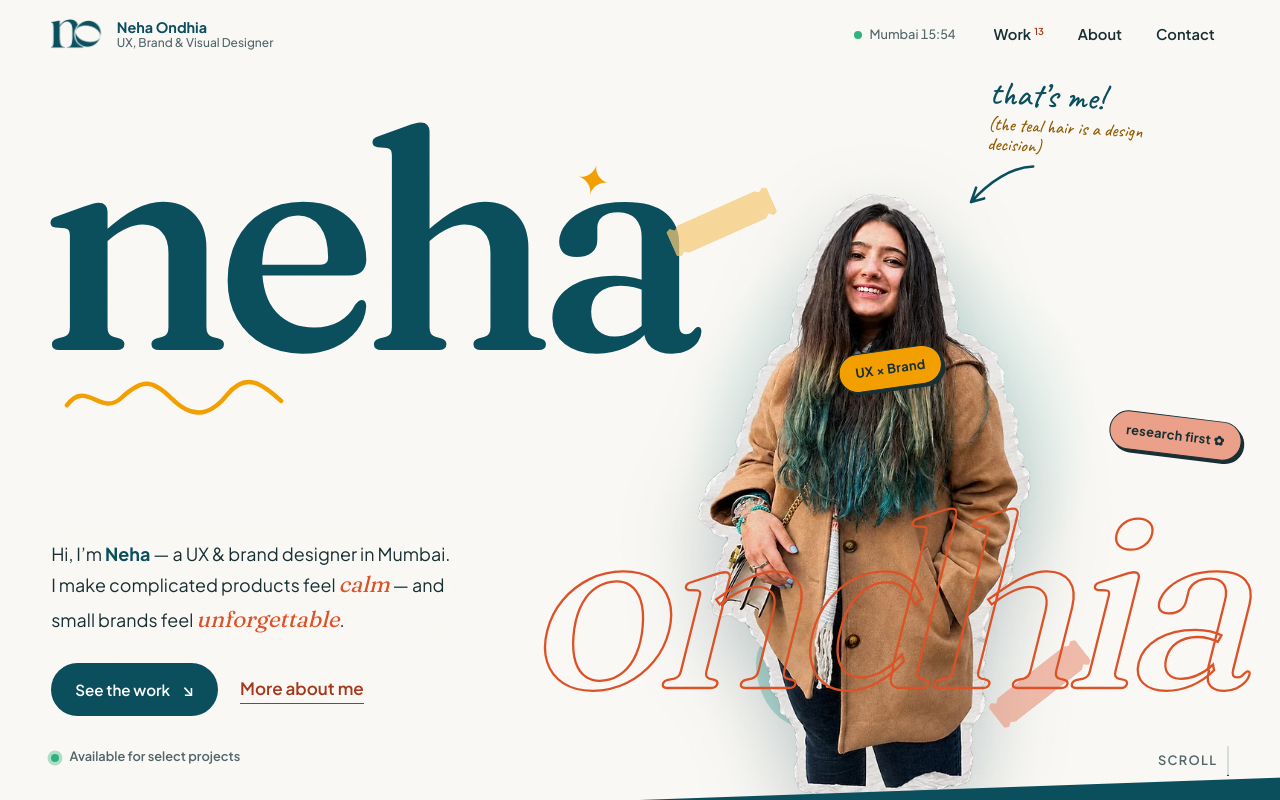
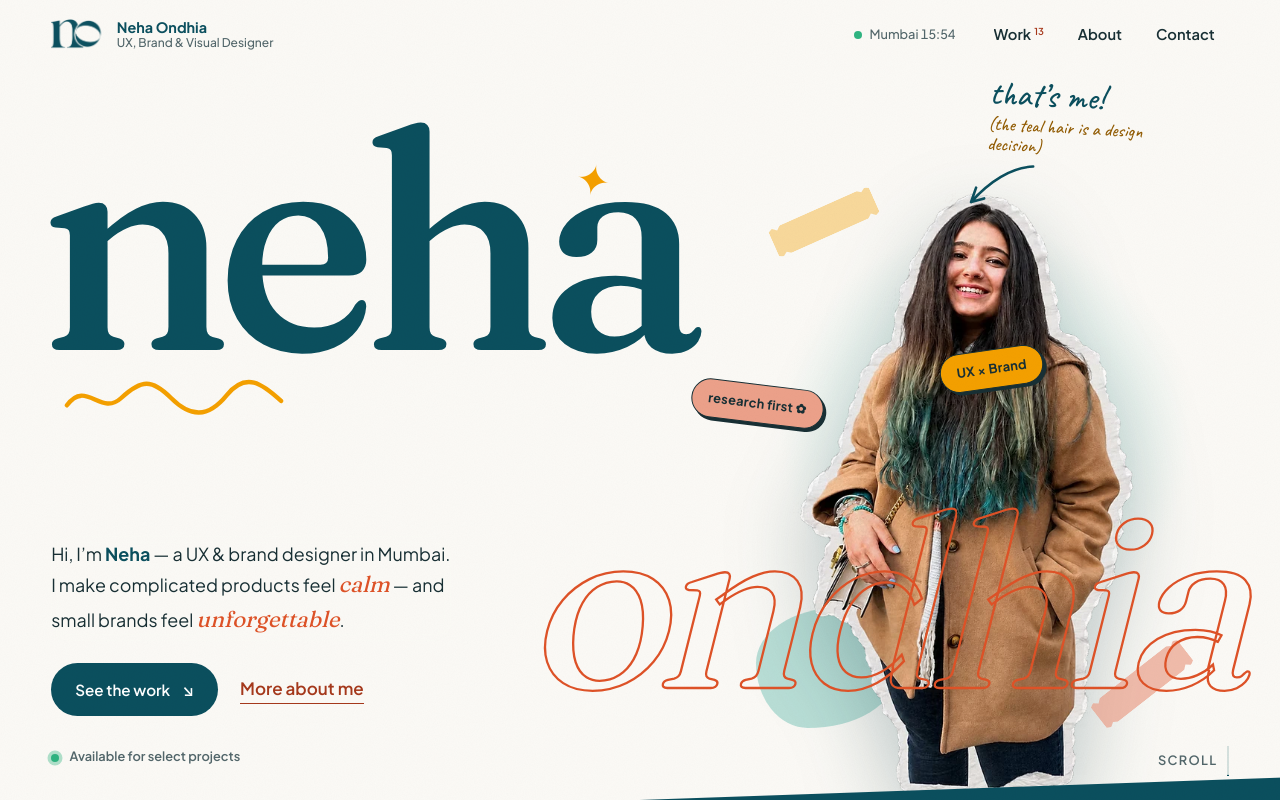
Before and after one commit to KANHA-KC/portfolio-neha, a Next.js app: page / in a window 1280 px wide. Shown: the top 800 px of the page. Built offline with nearby package versions, Linux system fonts and the light colour scheme; no server answers.

Commit message:
Reposition cutout to right edge in the red box area after animation

```diff
--- a/src/app/globals.css
+++ b/src/app/globals.css
@@ -681,9 +681,10 @@ em {
   position: absolute;
   width: 46vw;
   aspect-ratio: 1;
-  left: 65%;
+  right: 0;
+  left: auto;
   top: 54%;
-  translate: -40% -50%;
+  translate: 0 -50%;
   background: radial-gradient(closest-side, var(--light-aqua), rgba(200, 232, 226, 0) 70%);
   z-index: -1;
 }
@@ -754,10 +755,11 @@ em {
 .hero-cutout-wrap {
   position: absolute;
   z-index: 2;
-  left: 65%;
+  right: calc(var(--g) + 1vw);
+  left: auto;
   bottom: -2%;
   width: min(38vw, 64svh);
-  translate: -42% 0;
+  translate: 0 0;
 }
 .hero-cutout {
   position: relative;
@@ -853,8 +855,9 @@ em {
   translate: -50% -50%;
 }
 .hero-stage .sticker--paprika {
-  right: 3%;
-  top: 52%;
+  left: 54%;
+  right: auto;
+  top: 48%;
 }
 .blob {
   position: absolute;
```
